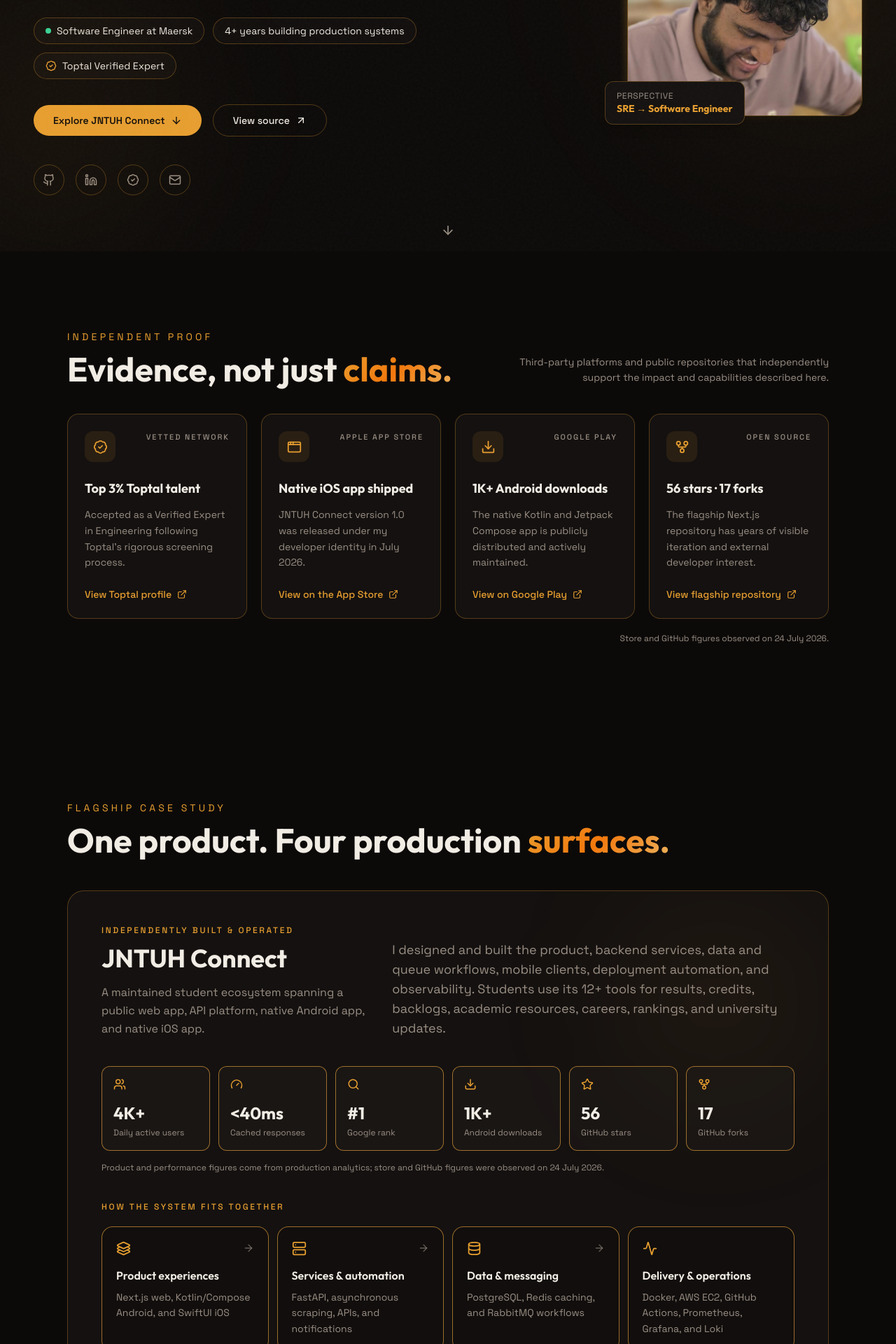
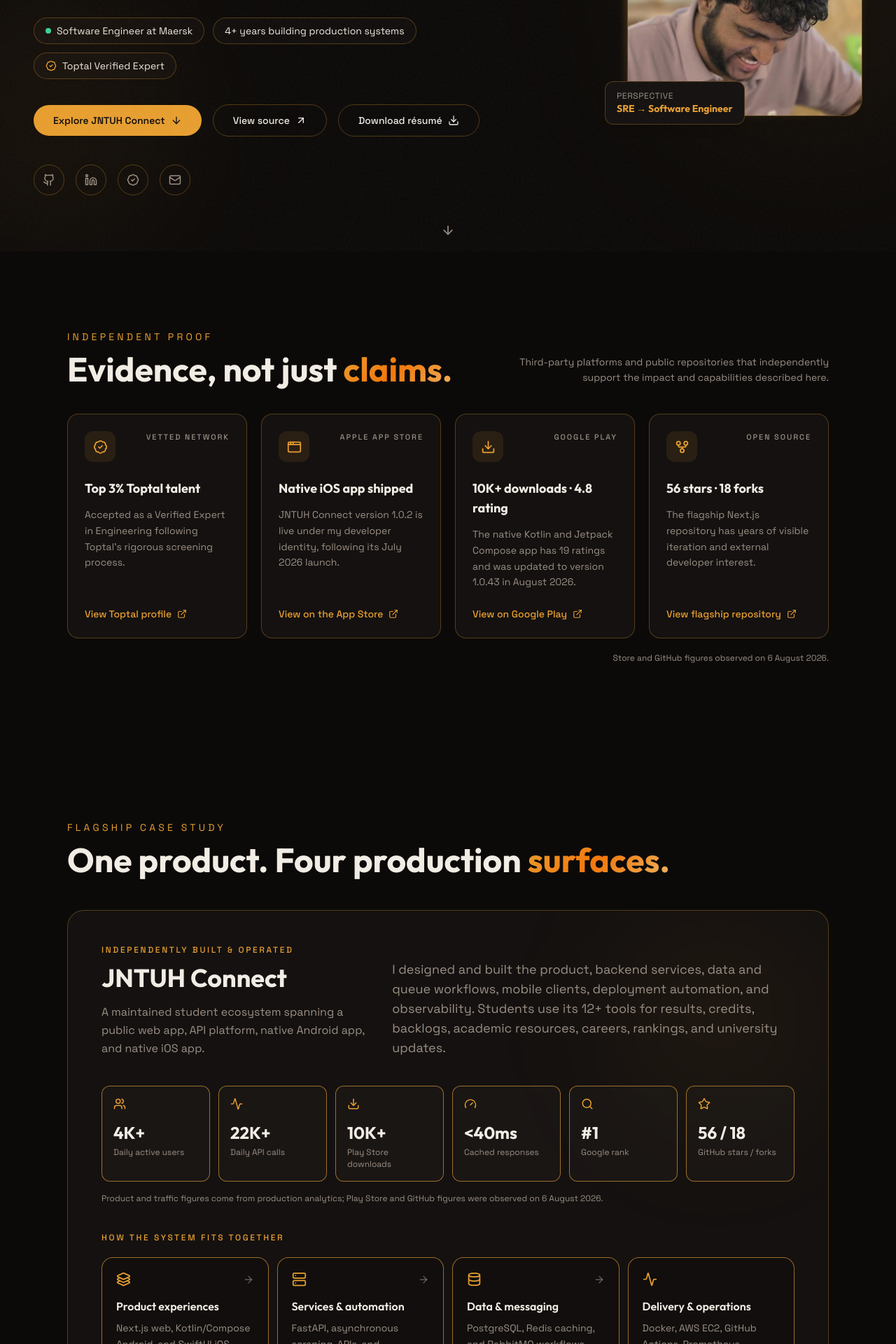
Before and after one commit to ThilakReddyy/thilak-portfolio, a React (Vite) app: page / in a window 1280 px wide. Shown: the part 491-2411 px from the top of the page at 70% size. Built offline with nearby package versions, Linux system fonts and the light colour scheme; the HTML template or start-up script is replaced by a standard one.

Commit message:
Feat: updates

```diff
--- a/src/components/CredentialsSection.tsx
+++ b/src/components/CredentialsSection.tsx
@@ -23,23 +23,23 @@
     eyebrow: "Apple App Store",
     title: "Native iOS app shipped",
     description:
-      "JNTUH Connect version 1.0 was released under my developer identity in July 2026.",
+      "JNTUH Connect version 1.0.2 is live under my developer identity, following its July 2026 launch.",
     label: "View on the App Store",
     href: "https://apps.apple.com/in/app/jntuh-connect/id6790828236",
   },
   {
     icon: Download,
     eyebrow: "Google Play",
-    title: "1K+ Android downloads",
+    title: "10K+ downloads · 4.8 rating",
     description:
-      "The native Kotlin and Jetpack Compose app is publicly distributed and actively maintained.",
+      "The native Kotlin and Jetpack Compose app has 19 ratings and was updated to version 1.0.43 in August 2026.",
     label: "View on Google Play",
     href: "https://play.google.com/store/apps/details?id=com.dhethi.jntuhconnect",
   },
   {
     icon: GitFork,
     eyebrow: "Open source",
-    title: "56 stars · 17 forks",
+    title: "56 stars · 18 forks",
     description:
       "The flagship Next.js repository has years of visible iteration and external developer interest.",
     label: "View flagship repository",
@@ -119,7 +119,7 @@
         </div>
 
         <p className="mt-5 text-right text-xs text-muted-foreground">
-          Store and GitHub figures observed on 24 July 2026.
+          Store and GitHub figures observed on 6 August 2026.
         </p>
       </div>
     </section>
--- a/src/components/HeroSection.tsx
+++ b/src/components/HeroSection.tsx
@@ -3,12 +3,16 @@
   ArrowDown,
   ArrowUpRight,
   BadgeCheck,
+  Download,
   Github,
   Linkedin,
   Mail,
   Smartphone,
 } from "lucide-react";
 import profileImg from "@/assets/thilak-reddy.jpeg";
+
+const resumeDownloadUrl =
+  "https://drive.google.com/uc?export=download&id=1KsromuItzELx78Db61byNpM8Ujmlt8Aa";
 
 const professionalLinks = [
   {
@@ -120,6 +124,14 @@
                 View source
                 <ArrowUpRight size={16} aria-hidden="true" />
               </a>
+              <a
+                href={resumeDownloadUrl}
+                className="inline-flex items-center gap-2 rounded-full border border-glow px-6 py-3 text-sm font-medium text-foreground transition-all duration-300 hover:border-primary/60 hover:text-primary sm:px-7"
+                aria-label="Download résumé PDF"
+              >
+                Download résumé
+                <Download size={16} aria-hidden="true" />
+              </a>
             </div>
 
             <div className="hidden items-center gap-4 sm:flex">
--- a/src/components/ProjectsSection.tsx
+++ b/src/components/ProjectsSection.tsx
@@ -8,7 +8,6 @@
   ExternalLink,
   Gauge,
   Github,
-  GitFork,
   Layers3,
   Rocket,
   Search,
@@ -21,11 +20,11 @@
 
 const impact = [
   { icon: Users, value: "4K+", label: "Daily active users" },
+  { icon: Activity, value: "22K+", label: "Daily API calls" },
+  { icon: Download, value: "10K+", label: "Play Store downloads" },
   { icon: Gauge, value: "<40ms", label: "Cached responses" },
   { icon: Search, value: "#1", label: "Google rank" },
-  { icon: Download, value: "1K+", label: "Android downloads" },
-  { icon: Star, value: "56", label: "GitHub stars" },
-  { icon: GitFork, value: "17", label: "GitHub forks" },
+  { icon: Star, value: "56 / 18", label: "GitHub stars / forks" },
 ];
 
 const architecture = [
@@ -186,8 +185,8 @@
               ))}
             </div>
             <p className="mb-10 text-xs text-muted-foreground">
-              Product and performance figures come from production analytics; store
-              and GitHub figures were observed on 24 July 2026.
+              Product and traffic figures come from production analytics; Play Store
+              and GitHub figures were observed on 6 August 2026.
             </p>
 
             <div className="mb-10">
```
Also changed, not shown: public/llms.txt, 1 other file (tests, documents, lock files or other folders).
